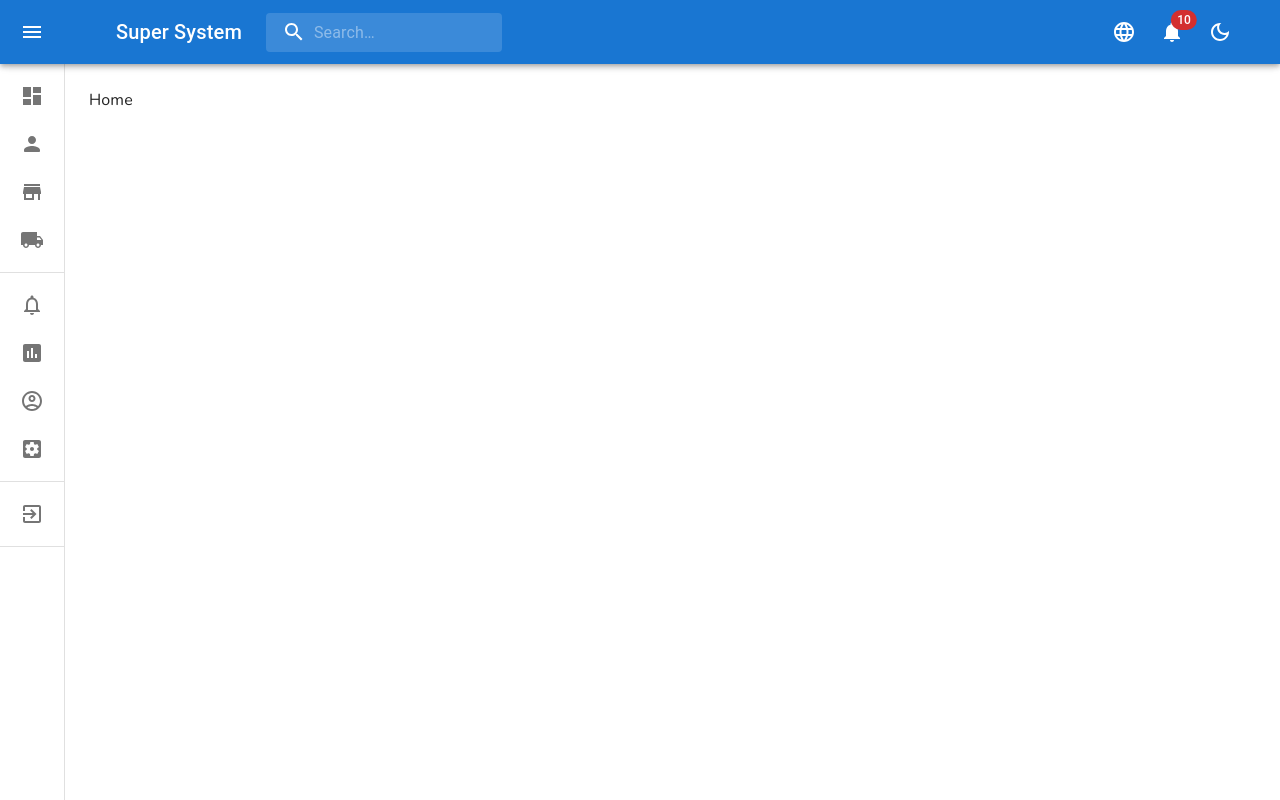
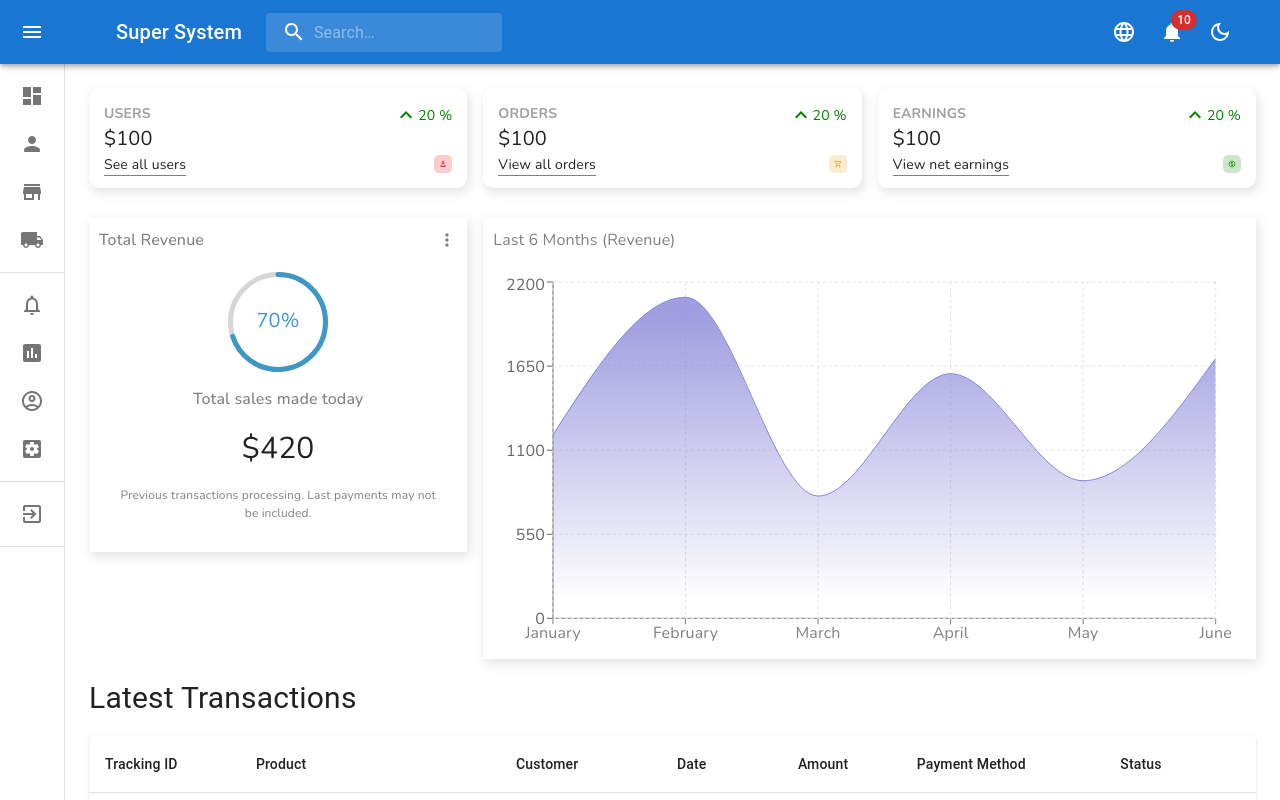
Before and after one commit to knrbokhari/super-system, a React (Create React App) app in the folder super-system/: page /dashboard in a window 1280 px wide. Shown: the top 800 px of the page. Built offline with nearby package versions, Linux system fonts and the light colour scheme.

Commit message:
Home Page updated

```diff
--- a/super-system/src/pages/Home/Home.js
+++ b/super-system/src/pages/Home/Home.js
@@ -1,34 +1,47 @@
 import React from "react";
-import "./Home.scss";
-import Sidebar from "../../components/Sidebar/Sidebar";
-import Navbar from "../../components/Navbar/Navbar";
 import Widget from "../../components/Widget/Widget";
 import Featured from "../../components/Featured/Featured";
 import Chart from "../../components/Chart/Chart";
 import TableList from "../../components/Table/TableList";
+import { Box, Grid, Typography } from "@mui/material";
+import { styled } from "@mui/material/styles";
+
+const Typographys = styled(Typography)(({ theme }) => ({
+  fontSize: "30px",
+  margin: "20px 0",
+}));
 
 const Home = () => {
   return (
-    <div className="home">
-      Home
-      {/* <Sidebar />
-      <div className="homeContainer">
-        <Navbar />
-        <div className="widgets">
+    <Box>
+      <Grid container spacing={2}>
+        <Grid item md={4}>
           <Widget type="user" />
+        </Grid>
+        <Grid item md={4}>
           <Widget type="order" />
+        </Grid>
+        <Grid item md={4}>
           <Widget type="earning" />
-        </div>
-        <div className="charts">
-          <Featured />
-          <Chart title="Last 6 Months (Revenue)" aspect={2 / 1} />
-        </div>
-        <div className="listContainer">
-          <div className="listTitle">Latest Transactions</div>
-          <TableList />
-        </div>
-      </div> */}
-    </div>
+        </Grid>
+      </Grid>
+      <Box sx={{ marginTop: "30px" }}>
+        <Grid container spacing={2}>
+          <Grid item md={4}>
+            <Featured />
+          </Grid>
+          <Grid item md={8}>
+            <Chart title="Last 6 Months (Revenue)" aspect={2 / 1} />
+          </Grid>
+        </Grid>
+      </Box>
+      <Box>
+        <Typographys variant="h4" sx={{}}>
+          Latest Transactions
+        </Typographys>
+        <TableList />
+      </Box>
+    </Box>
   );
 };
 
```
